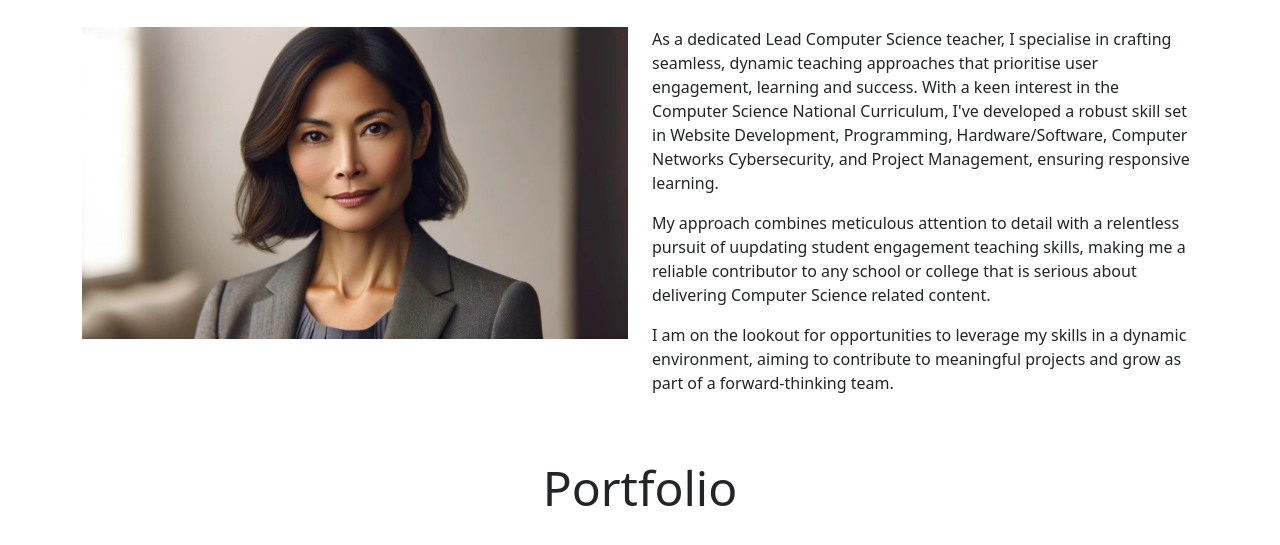
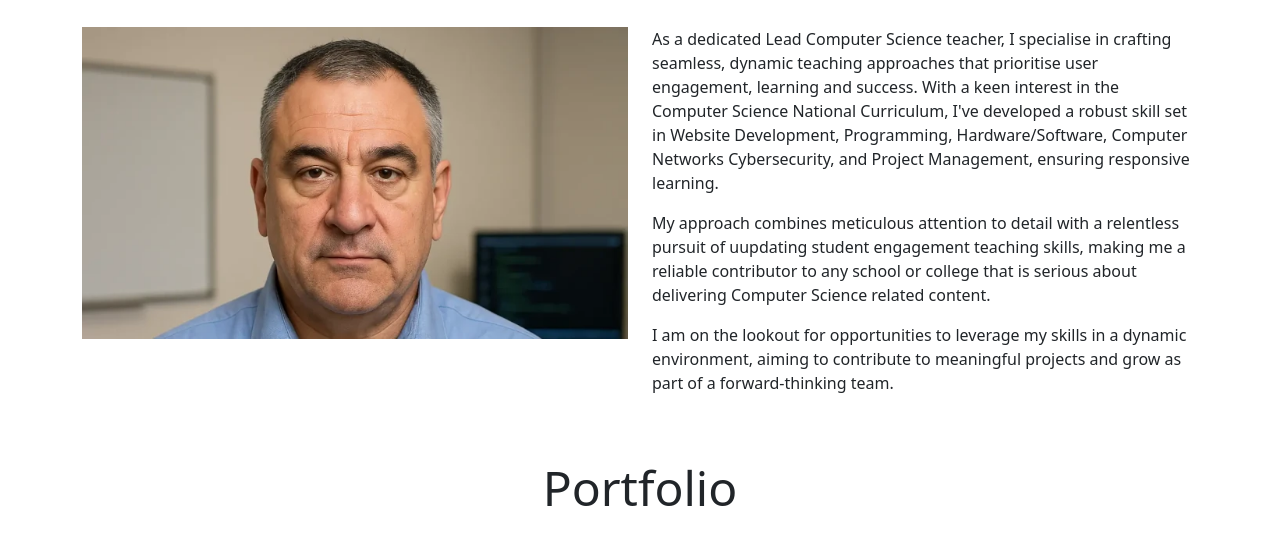
Before and after one commit to rpires71/bootstrap, a plain HTML site: page index.html in a window 1280 px wide. Shown: the part 520-1065 px from the top of the page. Drawn offline with nearby package versions, Linux system fonts and the light colour scheme.

Commit message:
Adding images to index.html

```diff
--- a/index.html
+++ b/index.html
@@ -72,7 +72,7 @@
             <!-- mb-4 used to add margin under image -->
             <div class="col-12 col-md-6 mb-4">
                 <!-- img-fluid class makes the image responsive to its container -->
-                <img src="assets/images/mei-wong.webp" class="img-fluid" alt="Mei Wong">
+                <img src="assets/images/rob-pires.webp" class="img-fluid" alt="Rob Pires">
             </div>
             <!-- mb-4 used to add margin under text -->
             <div class="col-12 col-md-6 mb-4">
```
Also changed, not shown: assets/images/rob-pires.webp (added).
